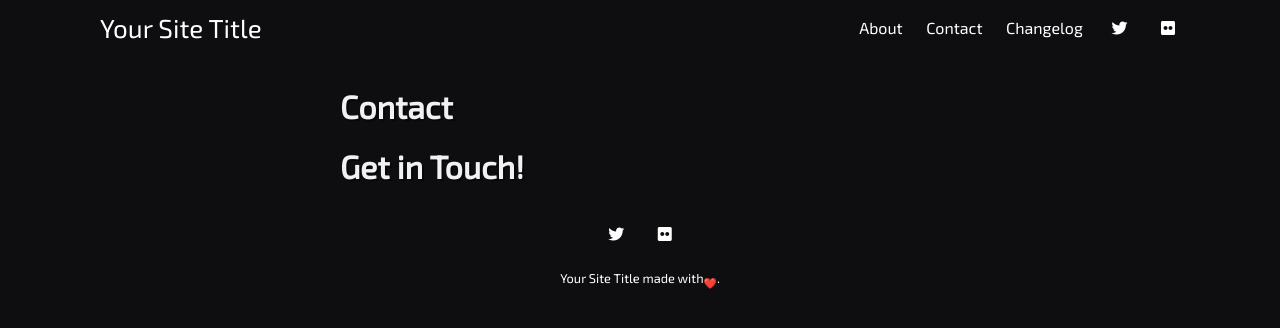
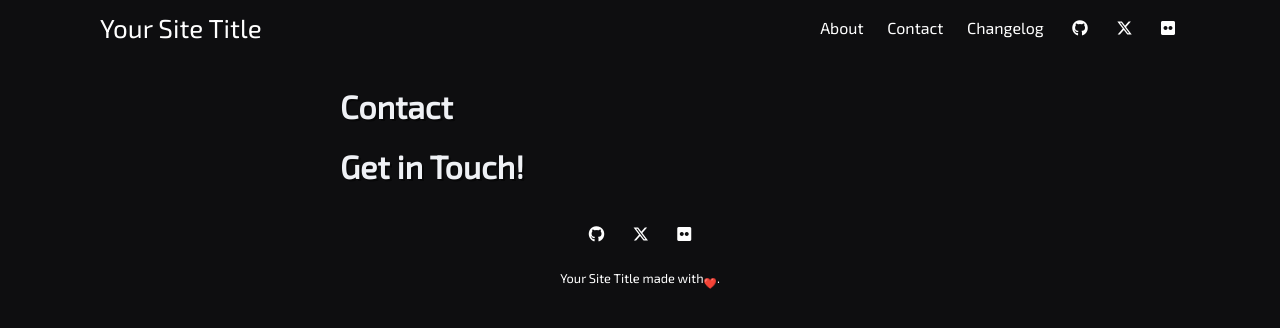
Before and after one commit to wzwtt/Gallery, a Jekyll site: the page built from pages/contact.md, in a window 1280 px wide. Shown: the top 328 px of the page. Built offline with Jekyll 4.4.1, drawn with Linux system fonts in a browser that asks for light colours; emoji names are drawn with the system emoji font; a style sheet for code colours, icons or effects is not loaded.

Commit message:
change social media

```diff
--- a/_config.yml
+++ b/_config.yml
@@ -32,7 +32,7 @@ jekyll-seo-tag:
   description: Some description here.
   image:
 jekyll-mentions:
-  base_url: 'https://twitter.com'
+  base_url: 'https://x.com'
 favicon:
 
 # Removed caching and cache_dir. Jekyll 4+ handles this automatically.
--- a/_data/settings.yml
+++ b/_data/settings.yml
@@ -13,7 +13,8 @@ menu:
 
 # Available social icons are powered by Font Awesome, so you can use any icon that they offer
 social:
-- {icon: 'brands fa-twitter', link:    'https://twitter.com/'}
+- {icon: 'brands fa-github', link:    'https://github.com/'}
+- {icon: 'brands fa-x-twitter', link:    'https://x.com/'}
 - {icon: 'brands fa-flickr', link:   'https://www.flickr.com/'}
 #- {icon: 'clock-rotate-left', link:  '/changelog'}
 #- {icon: 'tumblr', link:   'https://svnzakivp.tumblr.com/'}
--- a/_includes/post-share.html
+++ b/_includes/post-share.html
@@ -1,7 +1,7 @@
 <div class="post-share">
   <div class="post-date">{{ site.data.settings.sharing_button_prompt }}</div>
   <div class="sharing-icons">
-    <a href="https://twitter.com/intent/tweet?text={{ page.title }}&amp;url={{ site.github.url }}{{ page.url }}" target="_blank"><i class="fa-brands fa-twitter" aria-hidden="true"></i></a>
+    <a href="https://x.com/intent/tweet?text={{ page.title }}&amp;url={{ site.github.url }}{{ page.url }}" target="_blank"><i class="fa-brands fa-twitter" aria-hidden="true"></i></a>
     <a href="https://www.facebook.com/sharer/sharer.php?u={{ site.github.url }}{{ page.url }}&amp;title={{ page.title }}" target="_blank"><i class="fa-brands fa-facebook" aria-hidden="true"></i></a>
   </div>
 </div>
```
